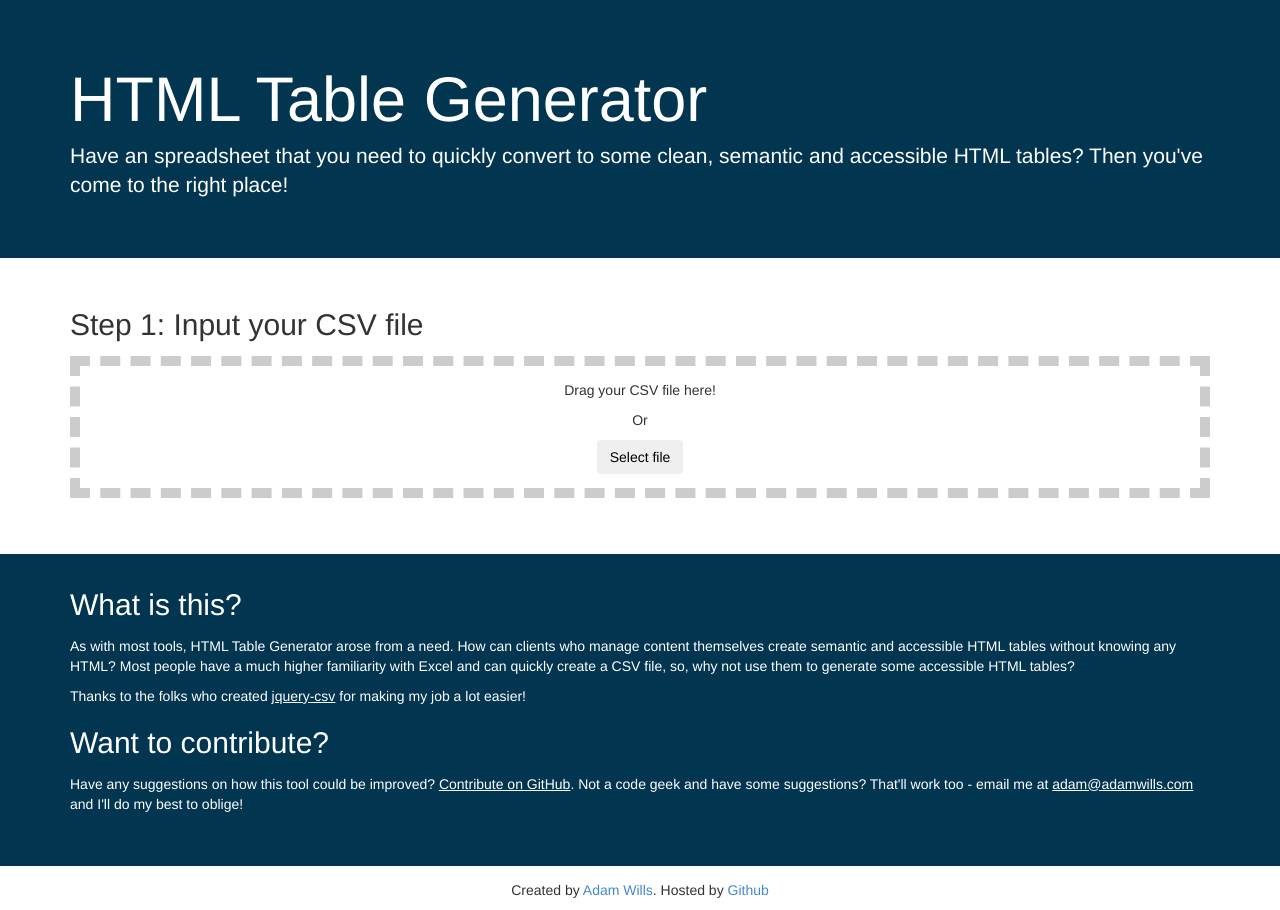
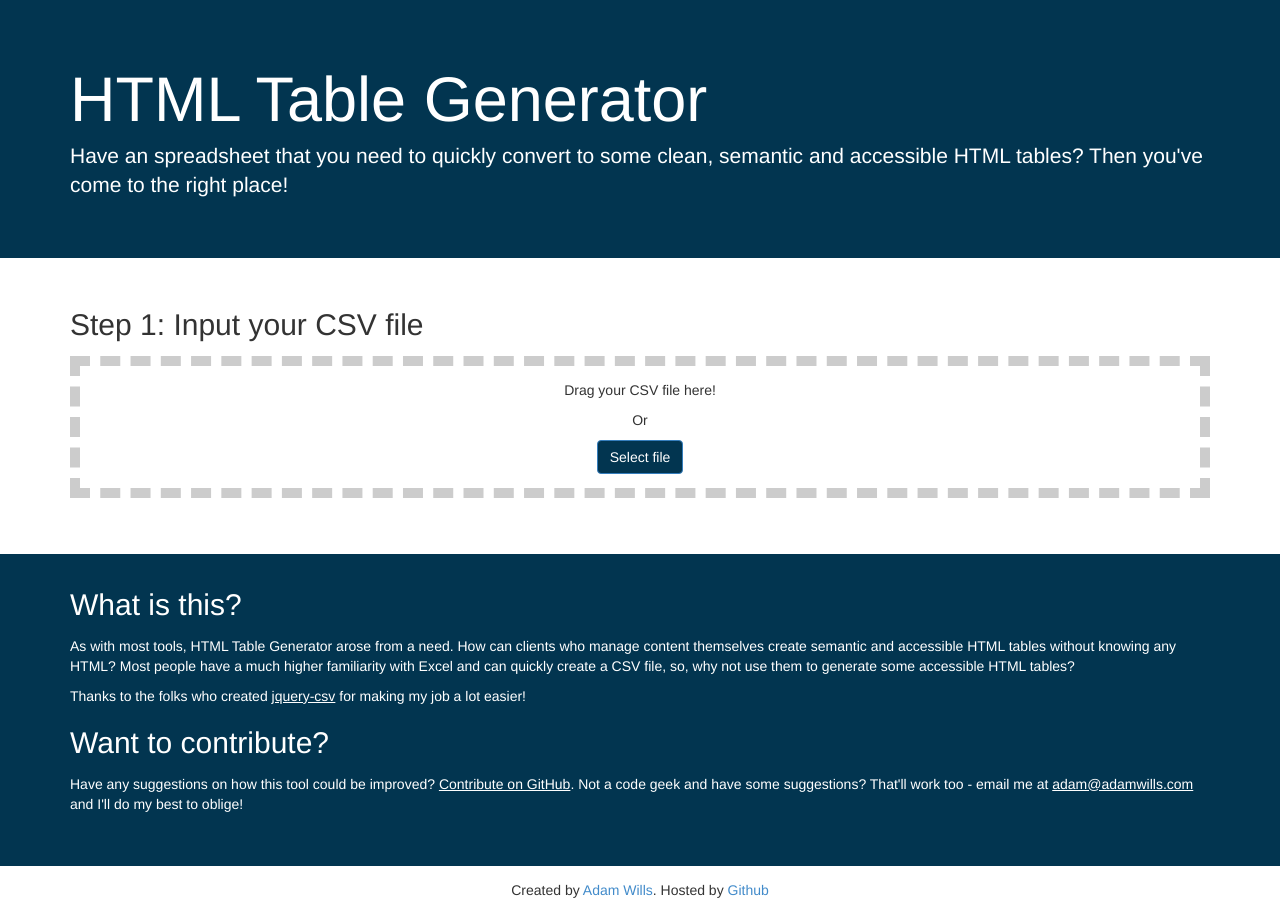
Before and after one commit to AdamWills/csv-accessible-table, a website: page index.html in a window 1280 px wide. Drawn offline with nearby package versions, Linux system fonts and the light colour scheme.

Commit message:
Added primary style to button

```diff
--- a/index.html
+++ b/index.html
@@ -43,7 +43,7 @@
             <div id="filedrop" class="drag-and-drop">
               <p>Drag your CSV file here!</p>
               <p>Or</p>
-              <button id="btn-upload" class="btn btn-upload">Select file</button>
+              <button id="btn-upload" class="btn btn-primary btn-upload">Select file</button>
               <input id="fileInput" type="file" class="hidden">
             </div>
       </div>
```
